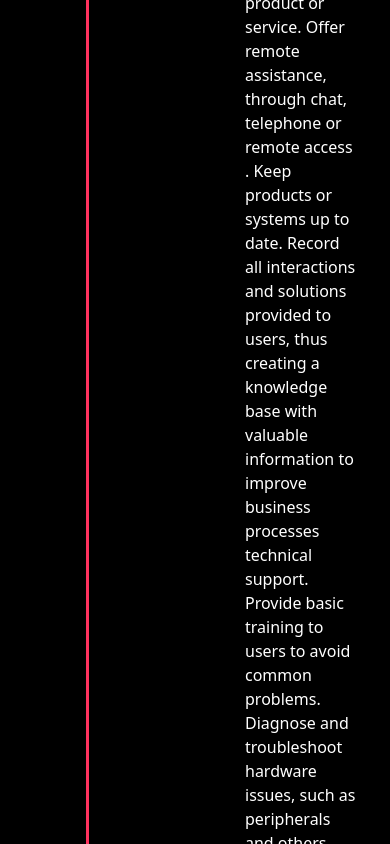
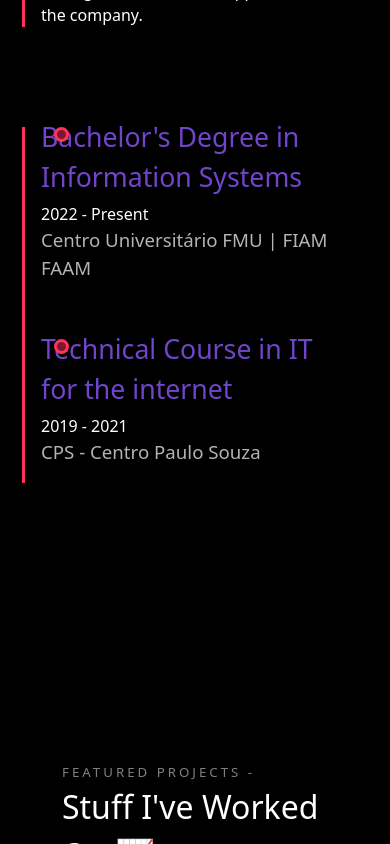
Before and after one commit to cesar-lima/portfolio, a React (Vite) app: page / in a window 390 px wide. Shown: the part 2460-3304 px from the top of the page. Built offline with nearby package versions, Linux system fonts and the light colour scheme.

Commit message:
adequar responsividade no componente experience

```diff
--- a/src/components/Experience.tsx
+++ b/src/components/Experience.tsx
@@ -20,6 +20,8 @@ export function Experience() {
                             <div className="experience-content-title">
                                 IT Assistant
                             </div>
+
+                            <div className="experience-date-responsive">2022 - Present</div>
 
                             <div className="experience-content-subtitle">
                                 Civil Registration Officer of Natural Persons of the 21 Subdistrict-Saúde
@@ -52,6 +54,8 @@ export function Experience() {
                                 Bachelor's Degree in Information Systems
                             </div>
 
+                            <div className="experience-date-responsive">2022 - Present</div>
+
                             <div className="experience-content-subtitle">
                                 Centro Universitário FMU | FIAM FAAM
                             </div>
@@ -65,6 +69,8 @@ export function Experience() {
                                 Technical Course in IT for the internet
                             </div>
 
+                            <div className="experience-date-reponsive">2019 - 2021</div>
+
                             <div className="experience-content-subtitle">
                                 CPS - Centro Paulo Souza
                             </div>
--- a/src/styles/experience.scss
+++ b/src/styles/experience.scss
@@ -32,6 +32,10 @@
                     min-width: 120px;
                 }
 
+                .experience-date-responsive {
+                    display: none;
+                }
+
                 .experience-content-title {
                     font-size: 20pt;
                     font-weight: 500;
@@ -39,7 +43,7 @@
                     color: #7045cb;
                 }
 
-                .experience-content-subtitle{
+                .experience-content-subtitle {
                     font-size: 14pt;
                     opacity: 0.7;
                     margin-bottom: 17px;
@@ -60,3 +64,32 @@
         }
     }
 }
+
+
+@media screen and (max-width: 860px) {
+    .experience-container {
+        .experience-item:before {
+            left: 118px !important;
+        }
+    }
+}
+
+@media screen and (max-width: 768px) {
+    .experience-container {
+        padding-inline: 0px !important;
+        margin-inline: -40px;
+
+        .experience-date-responsive {
+            display: flex !important;
+        }
+
+        .experience-date {
+            display: none;
+        }
+
+        .experience-item:before {
+            left: 54px !important;
+        }
+    }
+
+}
```
